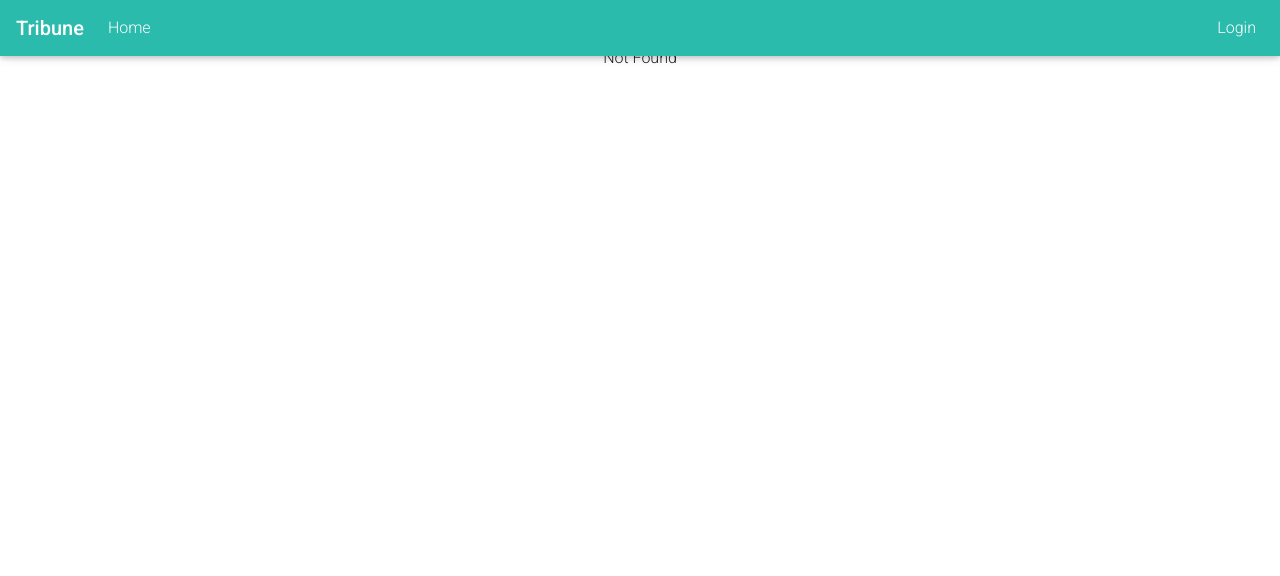
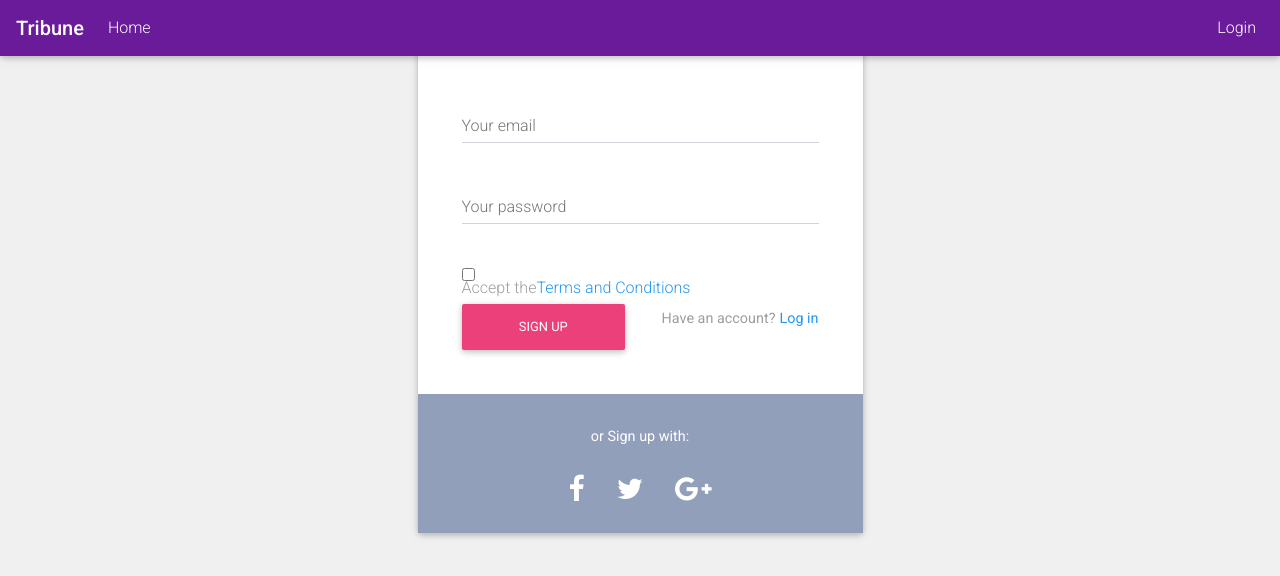
Before and after one commit to DevWaweru/Tribune-rd, a React (Create React App) app: page /register in a window 1280 px wide. Before the commit this address led to /not-found. Shown: the top 576 px of the page. Built offline with nearby package versions, Linux system fonts and the light colour scheme.

Commit message:
- Add functionality to change password template. Users can now change password using the form - Add register to routes and login form. - Add spinner to single post component - Add registration form to handle registration of users

```diff
--- a/src/App.css
+++ b/src/App.css
@@ -12,6 +12,56 @@
   box-shadow: 0 5px 11px 0 rgba(85, 182, 255, 0.28), 0 4px 15px 0 rgba(36, 133, 255, 0.15);
 }
 
+.form-light .font-small {
+  font-size: 0.8rem;
+}
+
+.form-light [type="radio"]+label, .form-light [type="checkbox"]+label {
+  font-size: 0.8rem;
+}
+
+.form-light [type="checkbox"]+label:before {
+  top: 2px;
+  width: 15px;
+  height: 15px;
+}
+
+.form-light input[type="checkbox"]+label:before {
+  content: '';
+  position: absolute;
+  top: 0;
+  left: 0;
+  width: 17px;
+  height: 17px;
+  z-index: 0;
+  border-radius: 1px;
+  margin-top: 2px;
+  -webkit-transition: 0.2s;
+  transition: 0.2s;
+}
+
+.form-light input[type="checkbox"]:checked+label:before {
+  top: -4px;
+  left: -3px;
+  width: 12px;
+  height: 22px;
+  border-style: solid;
+  border-width: 2px;
+  border-color: transparent #EB3573 #EB3573 transparent;
+  -webkit-transform: rotate(40deg);
+  -ms-transform: rotate(40deg);
+  transform: rotate(40deg);
+  -webkit-backface-visibility: hidden;
+  -webkit-transform-origin: 100% 100%;
+  -ms-transform-origin: 100% 100%;
+  transform-origin: 100% 100%;
+}
+
+.form-light .footer {
+  border-bottom-left-radius: .3rem;
+  border-bottom-right-radius: .3rem;
+}
+
 .center {
   display: flex;
   justify-content: center;
--- a/src/App.js
+++ b/src/App.js
@@ -2,6 +2,7 @@ import React, { Component } from 'react';
 import NavBar from './components/navBar';
 import Routes from './routes';
 import { getApiData } from './services/httpService';
+import './App.css';
 
 class App extends Component {
   state = {}
--- a/src/common/layout.jsx
+++ b/src/common/layout.jsx
@@ -8,13 +8,13 @@ const PostsLayout = ({ posts }) => {
             {posts.map(post => (
                 <MDBCol md="4" key={post.id} style={{ marginBottom: "1.5rem" }}>
                     <Card style={{ width: "22rem" }}>
-                        <CardImage className="img-fluid" src="https://mdbootstrap.com/img/Photos/Others/images/43.jpg" waves />
+                        <CardImage className="img-fluid" src="https://mdbootstrap.com/img/Photos/Others/images/17.jpg" waves />
                         <CardBody>
                             <CardTitle>{post.title}</CardTitle>
                             <CardText>
                                 {post.content}
                             </CardText>
-                            <Button><Link to={`/post/${post.id}`}>View</Link></Button>
+                            <Link className="btn btn-unique Ripple-parent" to={`/post/${post.id}`}>View</Link>
                         </CardBody>
                     </Card>
                 </MDBCol>
--- a/src/components/changePassword.jsx
+++ b/src/components/changePassword.jsx
@@ -1,11 +1,57 @@
 import React, { Component } from 'react';
+import { MDBContainer, MDBRow, MDBCol, MDBBtn, MDBCard, MDBCardBody, MDBInput  } from 'mdbreact';
+// import { updatePassword } from '../services/authService';
+import { postApiData } from '../services/httpService';
 
 class ChangePassword extends Component {
+    state = {
+        data: {}
+    }
+
+    handleSubmit = async (event) => {
+        event.preventDefault();
+        try{
+            const { data } = this.state;
+            const res = await postApiData('rest-auth/password/change/', data);
+            console.log(res);
+
+            // const { state } = this.props.location;
+            // window.location = state ? state.from.pathname : '/';
+        }catch (ex) {
+            console.log(ex);
+        }
+    }
+    handleChange = ({currentTarget: input}) => {
+        const data = {...this.state.data};
+        data[input.name]=input.value;
+        this.setState({ data });
+    }
 
     render() {
         return (
             <React.Fragment>
-                <h2 className="text">Change Password</h2>
+                <MDBContainer style={{ marginTop: "5rem" }}>
+                    <MDBRow className="center" style={{ height: "auto" }}>
+                        <MDBCol md="6">
+                            <MDBCard>
+                                <div className="header pt-3 grey lighten-2">
+                                    <MDBRow className="d-flex justify-content-center">
+                                        <h3 className="deep-grey-text mt-3 mb-4 pb-1 mx-5"> Change Password </h3>
+                                    </MDBRow>
+                                </div>
+                                <MDBCardBody className="mx-4 mt-4">
+                                    <form onSubmit={this.handleSubmit}>
+                                        <MDBInput label="Password" group type="password" name="new_password1" validate onChange={this.handleChange} />
+                                        <MDBInput label="Confirm password" group type="password" name="new_password2" validate containerClass="mb-0" onChange={this.handleChange} />
+                                        <div className="text-center mb-4 mt-5">
+                                            <MDBBtn color="purple" type="submit" className="btn-block z-depth-2" > Change Password </MDBBtn>
+                                        </div>
+                                    </form>
+                                </MDBCardBody>
+                            </MDBCard>
+                        </MDBCol>
+                    </MDBRow>
+                </MDBContainer>
             </React.Fragment>
         );
     }
--- a/src/components/loginForm.jsx
+++ b/src/components/loginForm.jsx
@@ -1,7 +1,7 @@
 import React, { Component } from 'react';
 import { MDBContainer, MDBRow, MDBCol, MDBCard, MDBCardBody, MDBInput, MDBBtn, MDBModalFooter } from 'mdbreact';
 import { login } from '../services/authService';
-import '../App.css';
+import { Link } from 'react-router-dom';
 
 class LoginForm extends Component {
     state = {
@@ -49,7 +49,7 @@ class LoginForm extends Component {
                                 </MDBCardBody>
                                 <MDBModalFooter className="mx-5 pt-3 mb-1">
                                     <p className="font-small grey-text d-flex justify-content-end"> Not a member?
-                                        <a href="#!" className="blue-text ml-1"> Sign Up </a>
+                                        <Link to="/register" className="blue-text ml-1"> Sign Up </Link>
                                     </p>
                                 </MDBModalFooter>
                             </MDBCard>
--- a/src/components/navBar.jsx
+++ b/src/components/navBar.jsx
@@ -15,7 +15,7 @@ class NavBar extends Component {
     render() {
         const { user } = this.props;
         return (
-            <Navbar color="default-color" dark expand="md" scrolling fixed="top">
+            <Navbar color="purple darken-3" dark expand="md" scrolling fixed="top">
                 <NavbarBrand>
                     <Link to="/"><strong className="white-text">Tribune</strong></Link>
                 </NavbarBrand>
@@ -37,7 +37,7 @@ class NavBar extends Component {
                                 </DropdownToggle>
                                 <DropdownMenu className="dropdown-default" right>
                                     <Link className="dropdown-item" to="/profile">My Profile</Link>
-                                    <Link className="dropdown-item" to="/changePassword">Change Password</Link>
+                                    <Link className="dropdown-item" to="/changepassword">Change Password</Link>
                                     <Link className="dropdown-item" to="/logout">Log Out</Link>
                                 </DropdownMenu>
                             </Dropdown>
--- a/src/components/post.jsx
+++ b/src/components/post.jsx
@@ -1,5 +1,5 @@
-import React, { Component } from 'react';
-import { MDBContainer, MDBRow, MDBCol, Button } from 'mdbreact';
+import React, { Component, Fragment } from 'react';
+import { MDBContainer, MDBRow, MDBCol, Button, MDBIcon } from 'mdbreact';
 import { getApiData, putApiData, deleteApiData } from '../services/httpService';
 import EntryModal from './entryModal';
 
@@ -9,7 +9,12 @@ class Post extends Component {
         modal8: false,
         user: { pk:'', title:'', content:'' }
     }
-    async componentDidMount() {
+    componentDidMount() {
+        setTimeout(() => {
+            this.getData();
+        }, 2000);
+    }
+    getData = async () => {
         const postId = this.props.match.params.id;
         try {
             const { data } = await getApiData(`api/${postId}/`);
@@ -18,6 +23,7 @@ class Post extends Component {
             if(error.response && error.response.status === 404) this.props.history.replace('/not-found');
         }
         const user = this.props.user;
+        console.log(user);
         this.setState({ user });
     }
 
@@ -50,22 +56,28 @@ class Post extends Component {
     render() {
         const { match } = this.props;
         const { post, modal8, user } = this.state;
-
+        if(Object.keys(post).length === 0){
+            console.log("there is nothing");
+        }else{
+            console.log("There is something");
+        }
         return (
-            <React.Fragment>
+            <Fragment>
+                {Object.keys(post).length === 0 ? <div className="center"><div className="loader small"></div></div> :
+                <Fragment>
                     <EntryModal modal={modal8} toggle={() => this.toggle(8)} doSubmit={this.doSubmit} content={post}/>
                     <MDBContainer style={{ marginTop: "5rem" }}>
                         {user.pk === post.user ?
-                        <React.Fragment>
-                            <Button color="primary" onClick={() => this.toggle(8)} >Edit Post</Button>
-                            <Button color="danger" onClick={this.doDelete} >Delete</Button>
-                        </React.Fragment>
+                            <Fragment>
+                                <Button color="primary" onClick={() => this.toggle(8)} > <MDBIcon icon="magic" className="mr-2" />Edit Post</Button>
+                                <Button color="danger" onClick={this.doDelete} > <MDBIcon icon="trash-o" className="mr-2" /> Delete</Button>
+                            </Fragment>
                             :
-                        <React.Fragment>
+                            <Fragment>
                                 <Button disabled color="primary" >Edit Post</Button>
                                 <Button disabled color="danger" >Delete</Button>
                                 <p className="small text-muted">Cannot manipulate because you are not the owner of post</p>
-                        </React.Fragment>
+                            </Fragment>
                             }
                         <h2 className="text-center">Post {match.params.id}: {post.title} </h2>
                         <MDBRow>
@@ -74,7 +86,9 @@ class Post extends Component {
                             </MDBCol>
                         </MDBRow>
                     </MDBContainer>
-            </React.Fragment>
+                </Fragment>
+                }
+            </Fragment>
         );
     }
 }
--- /dev/null
+++ b/src/components/registerForm.jsx
@@ -0,0 +1,82 @@
+import React, { Component, Fragment} from "react";
+import { MDBContainer, MDBRow, MDBCol, MDBCard, MDBCardBody, MDBInput, MDBIcon } from 'mdbreact';
+
+class RegisterForm extends Component {
+
+    render() {
+        return (
+            <MDBContainer>
+                <MDBRow className="center">
+                    <MDBCol md="5">
+                        <MDBCard>
+                            <MDBCardBody className="mx-4">
+                                <div className="text-center">
+                                    <h3 className="pink-text mb-5">
+                                        <strong>Sign up</strong>
+                                    </h3>
+                                </div>
+                                <MDBInput label="Your email" group type="text" validate />
+                                <MDBInput label="Your password" group type="password" validate />
+                                <div className="md-form pb-3">
+                                    <div className="form-check my-4">
+                                        <input
+                                            className="form-check-input"
+                                            type="checkbox"
+                                            id="defaultCheck12"
+                                        />
+                                        <label htmlFor="defaultCheck12" className="grey-text">
+                                            Accept the
+                <a href="#!" className="blue-text">
+
+                                                Terms and Conditions
+                </a>
+                                        </label>
+                                    </div>
+                                </div>
+                                <MDBRow className="d-flex align-items-center mb-4">
+                                    <MDBCol md="6" className="text-center">
+                                        <button
+                                            type="button"
+                                            className="btn btn-pink btn-block btn-rounded z-depth-1"
+                                        >
+                                            Sign up
+              </button>
+                                    </MDBCol>
+                                    <MDBCol md="6">
+                                        <p className="font-small grey-text d-flex justify-content-end">
+                                            Have an account?
+                <a href="#!" className="blue-text ml-1">
+
+                                                Log in
+                </a>
+                                        </p>
+                                    </MDBCol>
+                                </MDBRow>
+                            </MDBCardBody>
+                            <div className="footer pt-3 mdb-color lighten-3">
+                                <MDBRow className="d-flex justify-content-center">
+                                    <p className="font-small white-text mb-2 pt-3">
+                                        or Sign up with:
+            </p>
+                                </MDBRow>
+                                <MDBRow className="mt-2 mb-3 d-flex justify-content-center">
+                                    <a href="#!" className="fa-lg p-2 m-2 fb-ic">
+                                        <MDBIcon className="fa fa-facebook white-text fa-lg"> </MDBIcon>
+                                    </a>
+                                    <a href="#!" className="fa-lg p-2 m-2 tw-ic">
+                                        <MDBIcon className="fa fa-twitter white-text fa-lg"> </MDBIcon>
+                                    </a>
+                                    <a href="#!" className="fa-lg p-2 m-2 gplus-ic">
+                                        <MDBIcon className="fa fa-google-plus white-text fa-lg"> </MDBIcon>
+                                    </a>
+                                </MDBRow>
+                            </div>
+                        </MDBCard>
+                    </MDBCol>
+                </MDBRow>
+            </MDBContainer>
+        );
+    }
+}
+
+export default RegisterForm;
--- a/src/index.css
+++ b/src/index.css
@@ -6,6 +6,7 @@ body {
     sans-serif;
   -webkit-font-smoothing: antialiased;
   -moz-osx-font-smoothing: grayscale;
+  background-color: #f1f0f0 !important;
 }
 
 code {
--- a/src/routes.js
+++ b/src/routes.js
@@ -7,11 +7,13 @@ import Logout from './components/logout';
 import ChangePassword from './components/changePassword';
 import Post from './components/post';
 import MyPosts from './components/myPosts';
+import RegisterForm from './components/registerForm';
 
 const Routes = ({ user }) => {
     return (
         <React.Fragment>
             <Switch>
+                <Route path="/register" exact component={RegisterForm} />
                 <Route path="/login" exact component={LoginForm} />
                 <Route path="/logout" exact component={Logout} />
                 <Route path="/changepassword" exact render={props => <ChangePassword {...props} user={user} />} />
--- a/src/services/authService.js
+++ b/src/services/authService.js
@@ -3,11 +3,17 @@ import httpService from "./httpService";
 
 const apiLogin = 'rest-auth/login/';
 const apiLogout = 'rest-auth/logout/';
+const apiUpdatePassword = 'rest-auth/password/change/';
 
 export async function login(username, password){
     const res = await httpService.post(apiLogin, { username, password });
     console.log(res);
     localStorage.setItem('token', res.data.key);
+}
+
+export async function updatePassword(password1, password2){
+    const res = await httpService.post(apiUpdatePassword, { password1, password2 });
+    console.log(res);
 }
 
 export async function logout(){
```
Lines whose indentation alone changed are shown as unchanged.
